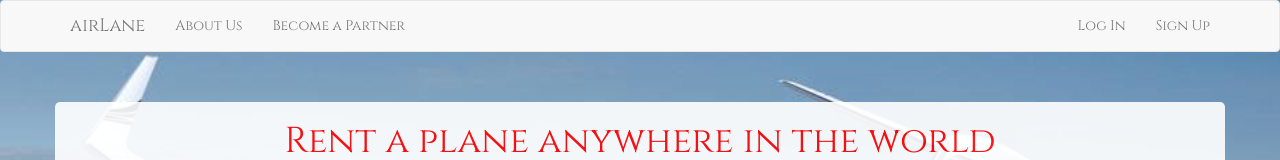
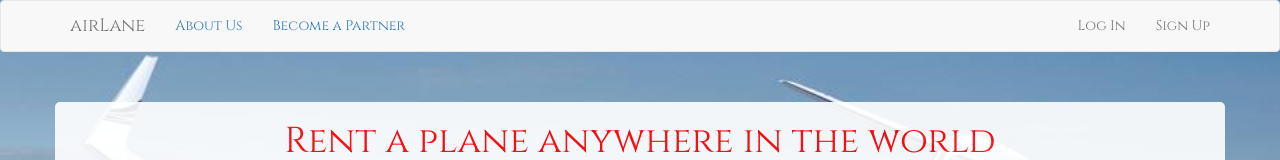
Before and after one commit to mehyar500/AirLane, a React (Create React App) app in the folder client/: page / in a window 1280 px wide. Shown: the top 160 px of the page. Built offline with nearby package versions, Linux system fonts and the light colour scheme; the HTML template or start-up script is replaced by a standard one.

Commit message:
added pages

```diff
--- a/client/src/App.js
+++ b/client/src/App.js
@@ -1,8 +1,10 @@
 import React, { Component } from 'react';
 import { BrowserRouter as Router, Route, Switch } from "react-router-dom";
+import About from "./components/About";
 import Appbar from "./components/Appbar";
 import Appbody from "./components/Appbody";
 import NewPlane from "./components/NewPlane";
+import Partner from "./components/Partner";
 import Profile from "./components/Profile";
 import "./App.css";
 
@@ -14,6 +16,8 @@ class App extends Component {
           <Switch>
             <Route exact path="/" component={Appbody} />
             <Route exact path="/newplane" component={NewPlane} />
+            <Route exact path="/about" component={About} />
+            <Route exact path="/partner" component={Partner} />
             <Route exact path="/profile" component={Profile} />
             {/* <Route component={NoMatch} /> */}
           </Switch>
--- a/client/src/components/Appbar.js
+++ b/client/src/components/Appbar.js
@@ -6,6 +6,7 @@ import {
   NavDropdown,
   MenuItem
 } from "react-bootstrap";
+import { NavLink } from "react-router-dom";
 import Signup from "./Signup";
 import Login from "./Login";
 import API from "../Utils/API";
@@ -39,10 +40,14 @@ class Appbar extends Component {
         </Navbar.Header>
         <Nav>
           <NavItem>
-            About Us
+            <NavLink to="/about">
+              About Us
+              </NavLink>
           </NavItem>
           <NavItem>
-            Become a Partner
+            <NavLink to="/partner">
+              Become a Partner
+            </NavLink>
           </NavItem>
         </Nav>
         <Nav pullRight>
```
